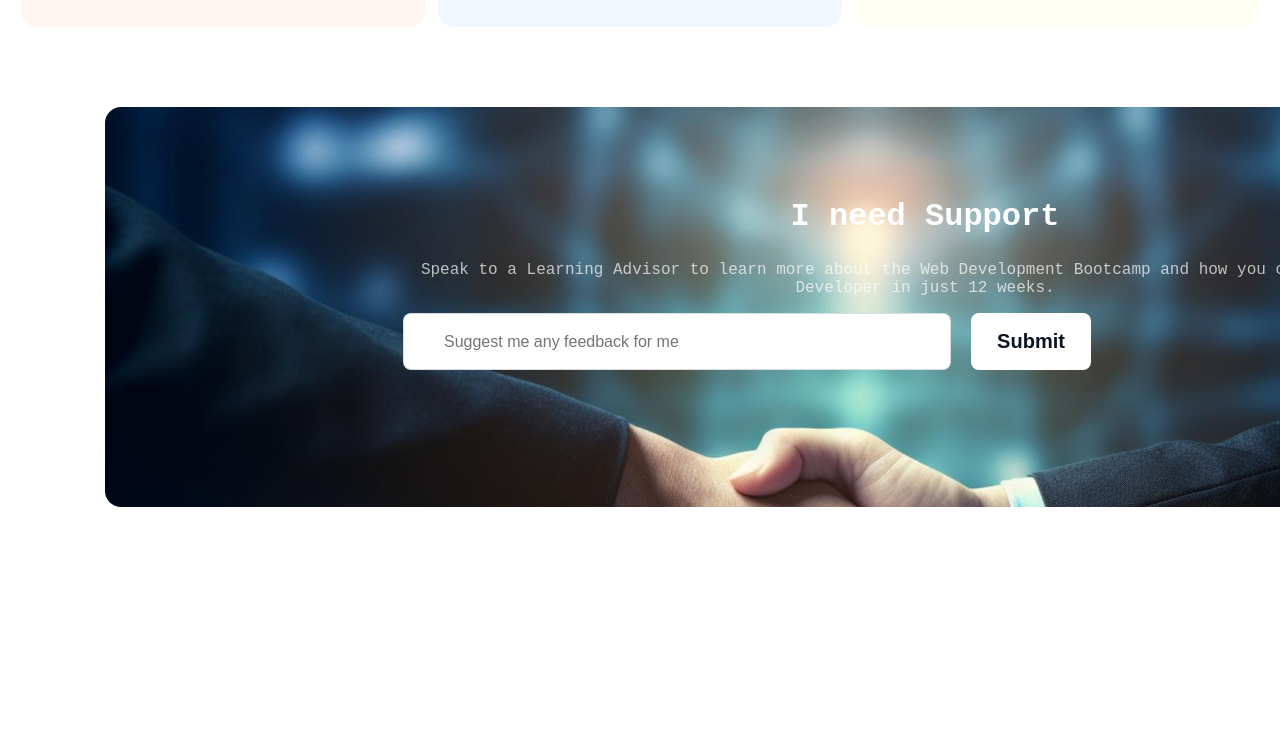
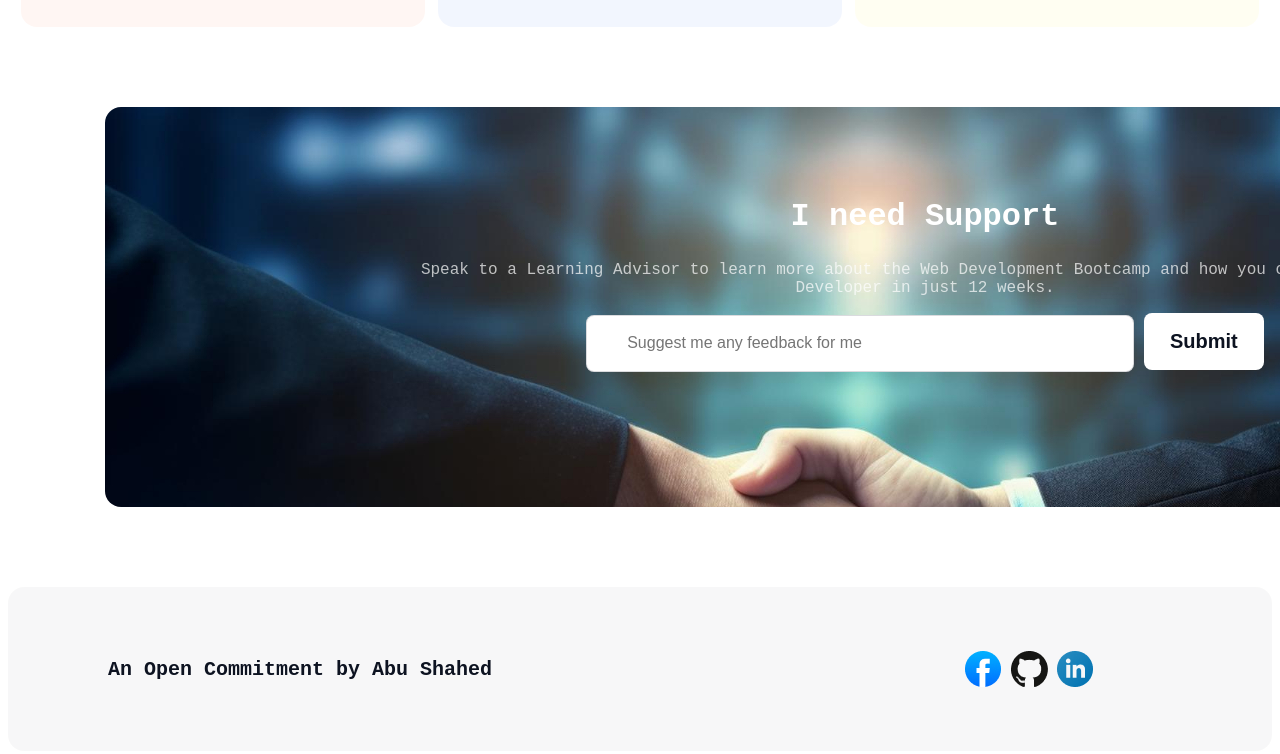
Before and after one commit to abushahed670/assignment-1-web-development-, a plain HTML site: page index.html in a window 1280 px wide. Shown: the part 3543-4297 px from the top of the page. Before the commit the page ends 4130 px from the top, so only its background shows below. Drawn offline with Linux system fonts and the light colour scheme; a web font is replaced by a local one.

Commit message:
support section and footer done

```diff
--- a/index.html
+++ b/index.html
@@ -117,17 +117,28 @@
                 </div>
             </div>
          </section>
+         <!-- i need support section  -->
+          <section class="support-container">
+            <div class="support-banner">
+                <h2 class="support-title">I need Support</h2>
+                <p class="support-decription">Speak to a Learning Advisor to learn more about the Web Development Bootcamp and how you can become a Web Developer in just 12 weeks.</p>
+                <div class="support">
+                    <input  type="text" name="" id="input-1" placeholder="Suggest me any feedback for me">
+                    <input id="input-2" type="submit" value="Submit">
+
+                </div>
+            </div>
+          </section>
     </main>
     <footer class="footer-container">
-        <div class="footer-banner">
-            <h2 class="footer-title">I need Support</h2>
-            <p class="footer-decription">Speak to a Learning Advisor to learn more about the Web Development Bootcamp and how you can become a Web Developer in just 12 weeks.</p>
-            <div class="footer-input">
-                <input  type="text" name="" id="input-1" placeholder="Suggest me any feedback for me">
-                <input id="input-2" type="submit" value="Submit">
-
-            </div>
+        <div class="footer-name-description">
+            <h4>An Open Commitment by Abu Shahed</h4>
         </div>
+    <div class="footer-icon">
+        <a href="https://www.facebook.com/AbuShahed.AS/" target="_blank"><img src="images/facebook.png" alt=""></a>
+        <a href="https://github.com/abushahed670" target="_blank"><img src="images/github.png" alt=""></a>
+        <a href="https://www.linkedin.com/in/abu-shahed-3a6674141/" target="_blank"><img src="images/linkedin-icon 1.png" alt=""></a>
+    </div>
 
     </footer>
 </body>
--- a/styles/style.css
+++ b/styles/style.css
@@ -221,8 +221,8 @@
     font-weight: 400;
 }
 
-/* footer styles  */
-.footer-container {
+/* i neesupport styles  */
+.support-container {
     border-radius: 16px;
     background: rgba(0, 0, 0, 0.2), rgba(0, 0, 0, 0.2), rgba(0, 0, 0, 0.2);
     background-image: url(../images/handshake.jpg);
@@ -235,18 +235,18 @@
 
 }
 
-.footer-banner {
+.support-banner {
     padding: 64px 48px 64px 48px;
 }
 
-.footer-title {
+.support-title {
     color: rgb(255, 255, 255);
     font-size: 32px;
     font-weight: 700;
     text-align: center;
 }
 
-.footer-decription {
+.support-decription {
     color: rgb(255, 255, 255);
     font-size: 16px;
     font-weight: 400;
@@ -254,7 +254,7 @@
     opacity: 0.7;
 }
 
-.footer-input {
+.support-input {
     display: flex;
     gap: 20px;
 }
@@ -285,3 +285,28 @@
     text-align: center;
 
 }
+
+/* footer styles  */
+.footer-container {
+    display: flex;
+    justify-content: space-between;
+    align-items: center;
+    height: 100px;
+    padding: 32px 150px 32px 100px;
+    border-radius: 16px;
+    background: rgba(13, 19, 33, 0.03);
+}
+
+.footer-name-description {
+    color: rgb(13, 19, 33);
+    font-size: 20px;
+    font-weight: 600;
+    text-align: center;
+
+}
+
+.footer-icon {
+    width: 157.01px;
+    height: 36px;
+    gap: 20px;
+}
```
